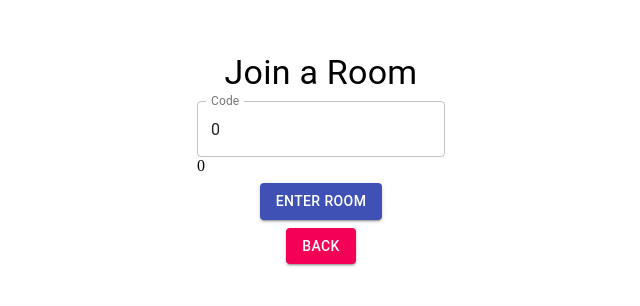
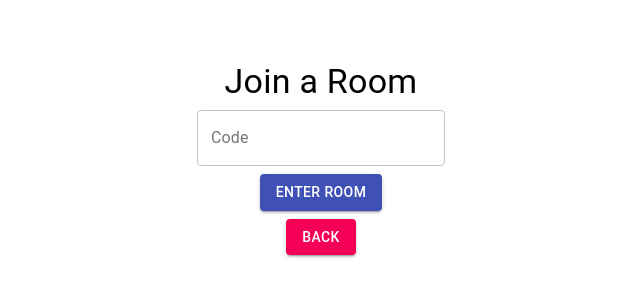
Before and after one commit to DramatikMan/app-django, a React app in the folder app-django/frontend/: page /join in a window 1280 px wide. Shown: the part 206-512 px from the top of the page, without its empty margins (319-959 px from the left). Built offline with nearby package versions, Linux system fonts and the light colour scheme; the HTML template or start-up script is replaced by a standard one.

Commit message:
Update Room join page

```diff
--- a/app-django/frontend/src/components/RoomJoinPage.js
+++ b/app-django/frontend/src/components/RoomJoinPage.js
@@ -5,13 +5,12 @@ import {
     Typography,
     TextField
 } from "@material-ui/core";
-import { render } from "react-dom";
 import { Link, useHistory } from "react-router-dom";
 
 
 export default function RoomJoinPage() {
-    const [roomCode, setRoomCode] = useState(0);
-    const [error, setError] = useState(0);
+    const [roomCode, setRoomCode] = useState();
+    const [error, setError] = useState(false);
     const history = useHistory();
 
     function enterRoomPressed() {
@@ -47,7 +46,6 @@ export default function RoomJoinPage() {
                     error={Boolean(error)}
                     label="Code"
                     placeholder="Enter a Room Code"
-                    value={roomCode}
                     helperText={error}
                     variant="outlined"
                     onChange={(e) => setRoomCode(e.target.value)}
```
Also changed, not shown: app-django/frontend/static/frontend/main.js.
